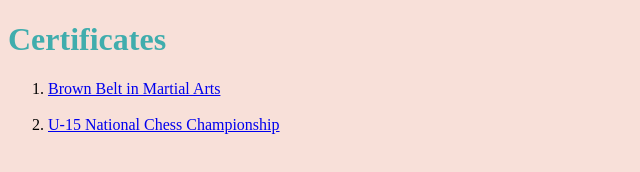
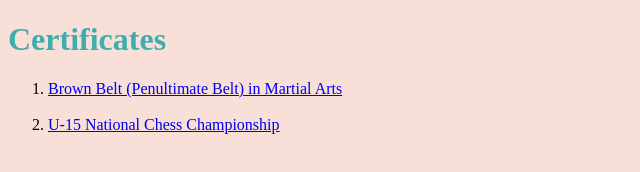
Before and after one commit to Rasesh-Srivastava/Personal-Website, a plain HTML site: page Certificates.html in a window 1280 px wide. Shown: the whole page, without its empty margins (0-640 px from the left). Drawn offline with Linux system fonts and the light colour scheme.

Commit message:
Minor Changes

```diff
--- a/Certificates.html
+++ b/Certificates.html
@@ -10,7 +10,7 @@
 <body>
     <h1>Certificates</h1>
     <ol>
-        <li><a href="index.html">Brown Belt in Martial Arts</a></li>
+        <li><a href="index.html">Brown Belt (Penultimate Belt) in Martial Arts</a></li>
         <br>
         <li><a href="index.html">U-15 National Chess Championship</a></li>
     </ol>
```
